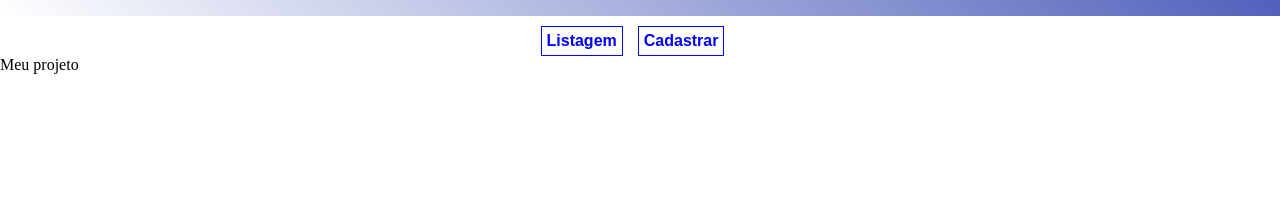
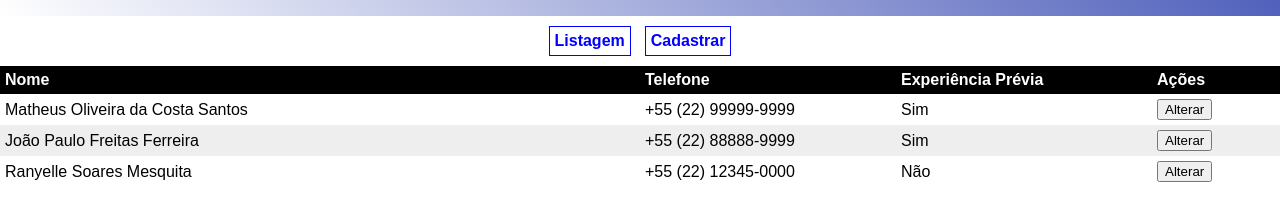
Before and after one commit to MatheusOCSXP/NewTab_projetoguiado01, a plain HTML site: page index.html in a window 1280 px wide. Shown: the part 131-352 px from the top of the page. Drawn offline with Linux system fonts and the light colour scheme.

Commit message:
Versão final do projeto

```diff
--- /dev/null
+++ b/assets/css/list.css
@@ -0,0 +1,15 @@
+.lista {
+  width: 100%;
+  border-spacing: 0;
+}
+
+.lista thead {
+  vertical-align: top;
+  background-color: black;
+  color: white;
+  font-weight: bold;
+}
+
+.lista td {
+  padding: 5px;
+}
--- a/assets/css/style.css
+++ b/assets/css/style.css
@@ -1,5 +1,6 @@
 body {
   margin: 0px;
+  font-family: Arial, Helvetica, sans-serif;
 }
 
 .cabecalho {
@@ -10,15 +11,15 @@ body {
 .menu {
   display: flex;
   justify-content: center;
-  margin-top: 10px;
+  margin: 10px 0px;
 }
 
 .menu a {
   text-decoration: none;
   font-weight: bold;
   color: blue;
-  margin-right: 15px;
-  font-family: Arial, Helvetica, sans-serif;
+  margin-right: 7px;
+  margin-left: 7px;
   border: 1px solid blue;
   padding: 5px;
 }
--- a/index.html
+++ b/index.html
@@ -2,22 +2,94 @@
 <html>
 
 <head>
+  <meta name="viewport" content="width=device-width, initial-scale=1.0">
   <title>NewTab Academy - Projeto Guiado 01 - HTML e CSS</title>
   <link rel="stylesheet" href="./assets/css/style.css">
+  <link rel="stylesheet" href="./assets/css/list.css">
 </head>
 
 <body>
+
   <header class="cabecalho">
-    <img src="./assets/img/logonewtab.png" alt="">
+    <img src="./assets/img/logonewtab.png" alt="Logo NewTab Academy">
   </header>
+
   <div class="menu">
     <a href="./index.html">Listagem</a>
     <a href="./src/form.html">Cadastrar</a>
   </div>
+
   <section>
+    <table class="lista">
+      <thead>
+        <tr>
+          <td style="width: 50%;">
+            Nome
+          </td>
+          <td style="width: 20%;">
+            Telefone
+          </td>
+          <td style="width: 20%;">
+            Experiência Prévia
+          </td>
+          <td style="width: 10%;">
+            Ações
+          </td>
+        </tr>
+      </thead>
+      <tbody>
+        <tr>
+          <td>
+            Matheus Oliveira da Costa Santos
+          </td>
+          <td>
+            +55 (22) 99999-9999
+          </td>
+          <td>
+            Sim
+          </td>
+          <td>
+            <button>
+              Alterar
+            </button>
+          </td>
+        </tr>
+        <tr style="background-color: #eee;">
+          <td>
+            João Paulo Freitas Ferreira
+          </td>
+          <td>
+            +55 (22) 88888-9999
+          </td>
+          <td>
+            Sim
+          </td>
+          <td>
+            <button>
+              Alterar
+            </button>
+          </td>
+        </tr>
+        <tr>
+          <td>
+            Ranyelle Soares Mesquita
+          </td>
+          <td>
+            +55 (22) 12345-0000
+          </td>
+          <td>
+            Não
+          </td>
+          <td>
+            <button>
+              Alterar
+            </button>
+          </td>
+        </tr>
+      </tbody>
+    </table>
+  </section>
 
-  </section>
-  Meu projeto
 </body>
 
 </html>
```
Also changed, not shown: assets/css/form.css (added, +45 -0 lines), src/form.html (+36 -2 lines).
